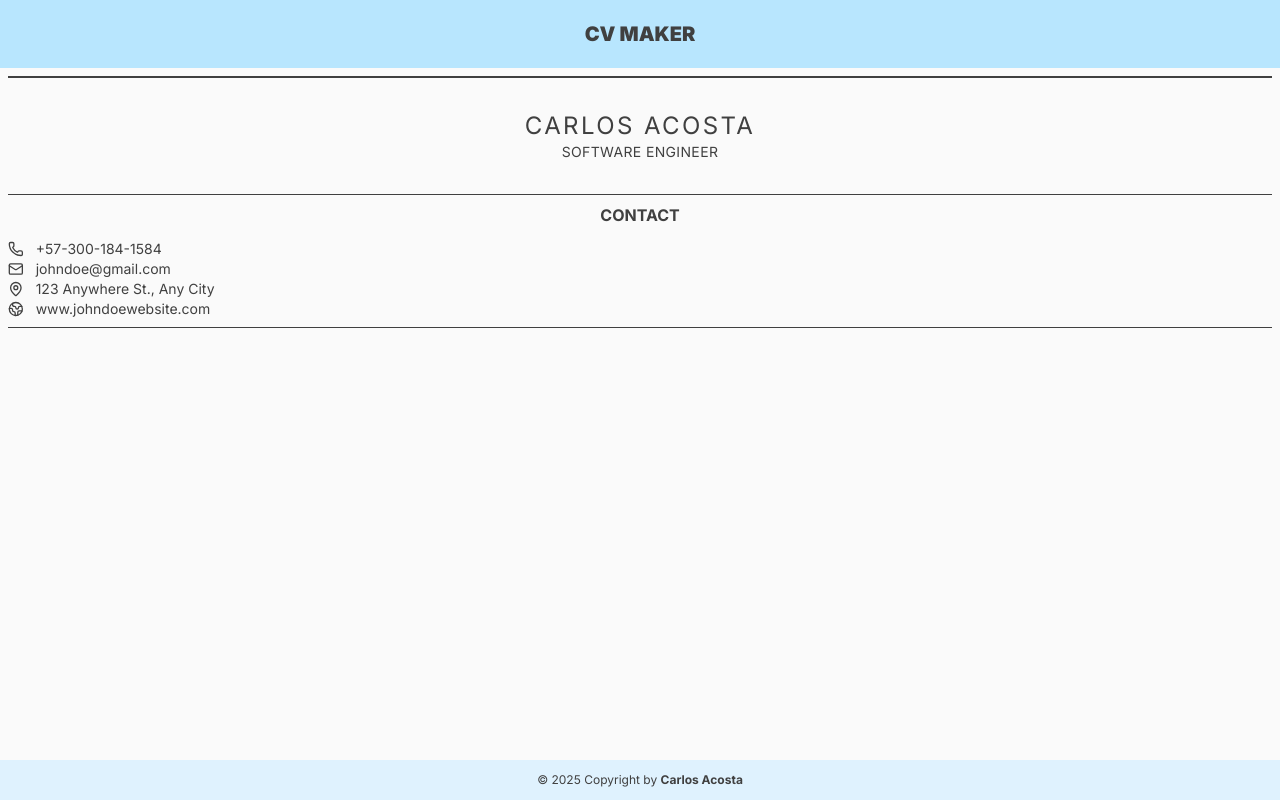
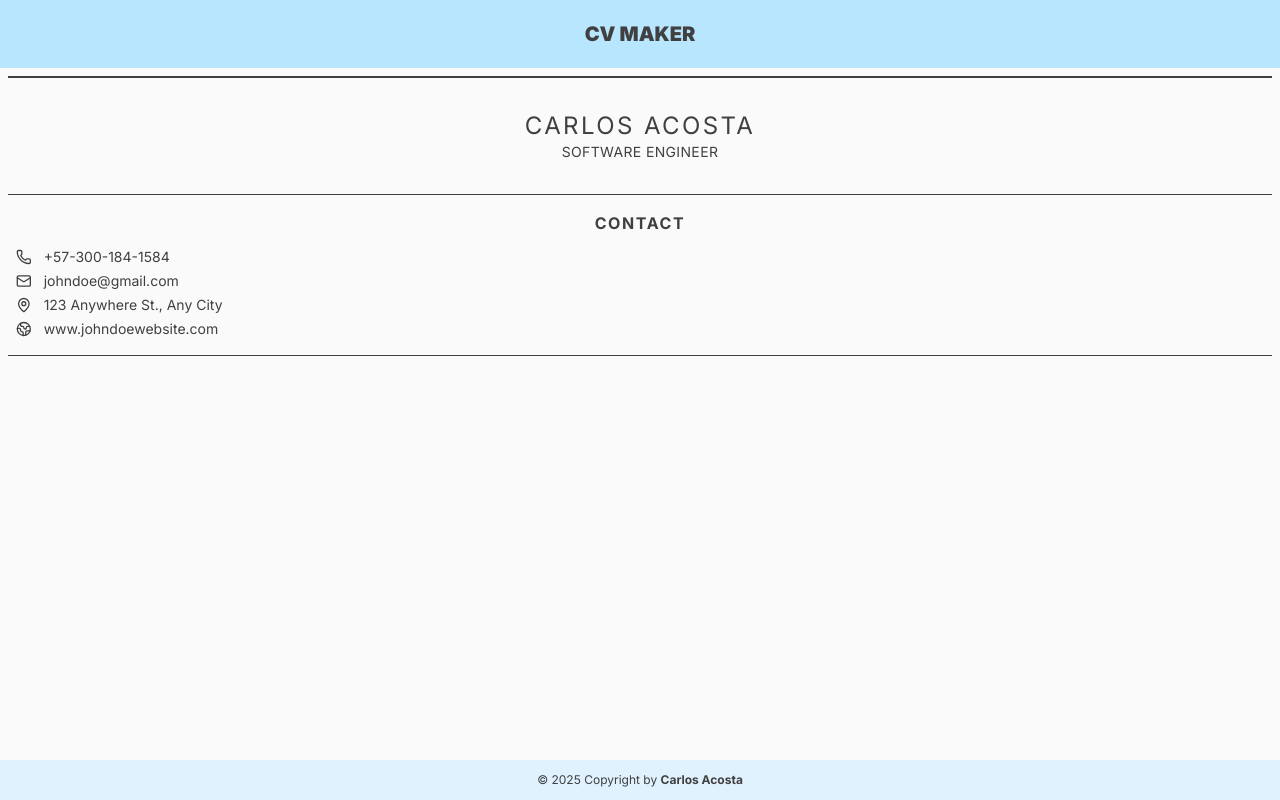
Before and after one commit to Carlosaac23/TOP-cv-application, a React (Vite) app: page / in a window 1280 px wide. Built offline with nearby package versions, Linux system fonts and the light colour scheme.

Commit message:
style: change and add some styles to Contact title

```diff
--- a/src/components/Form/Contact.jsx
+++ b/src/components/Form/Contact.jsx
@@ -32,8 +32,10 @@ export default function Contact() {
   ];
 
   return (
-    <div>
-      <h2 className='mb-3 text-center font-bold uppercase'>Contact</h2>
+    <div className='flex flex-col gap-1 p-2'>
+      <h2 className='mb-2 text-center font-bold tracking-widest uppercase'>
+        Contact
+      </h2>
       {contactMethods.map(({ icon, value, setValue }, index) => {
         return (
           <div key={index} className='flex items-center gap-3'>
```
